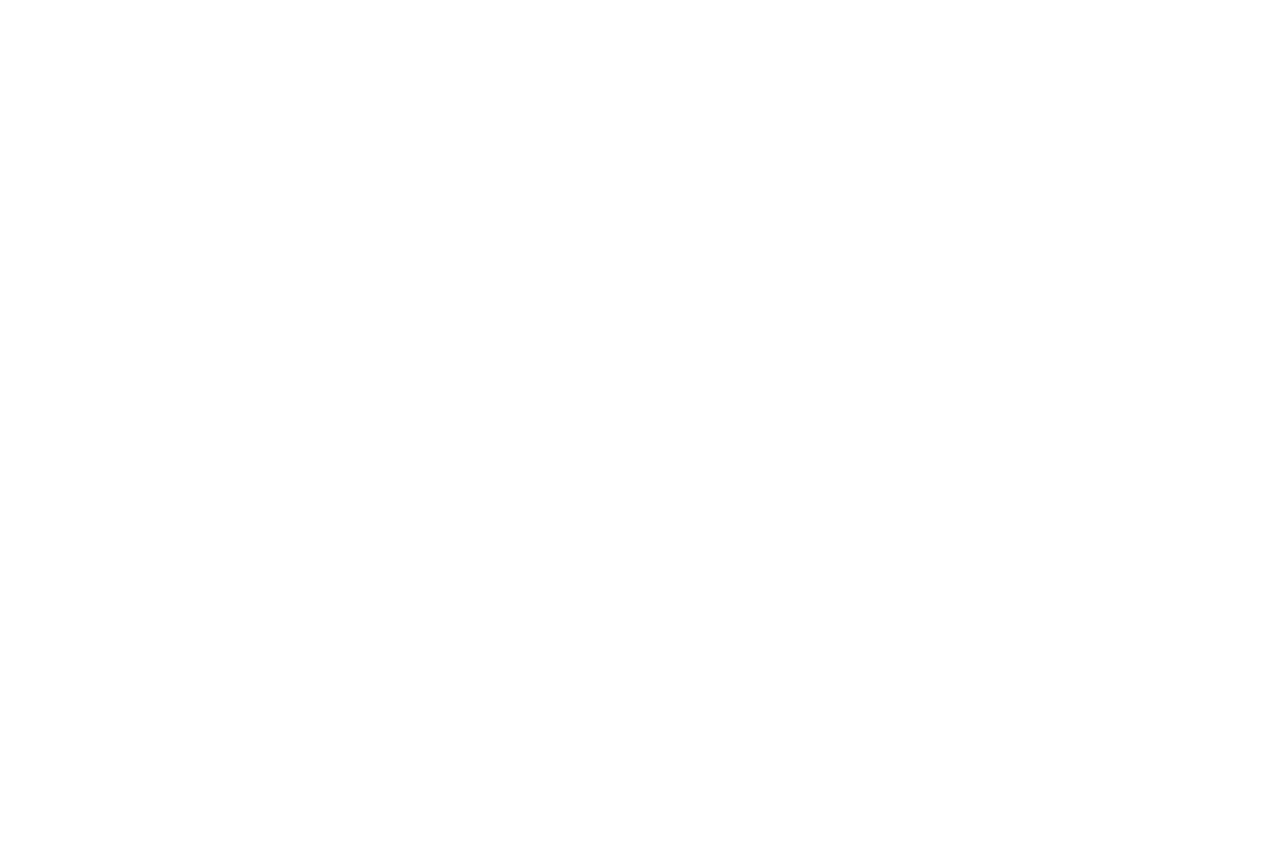
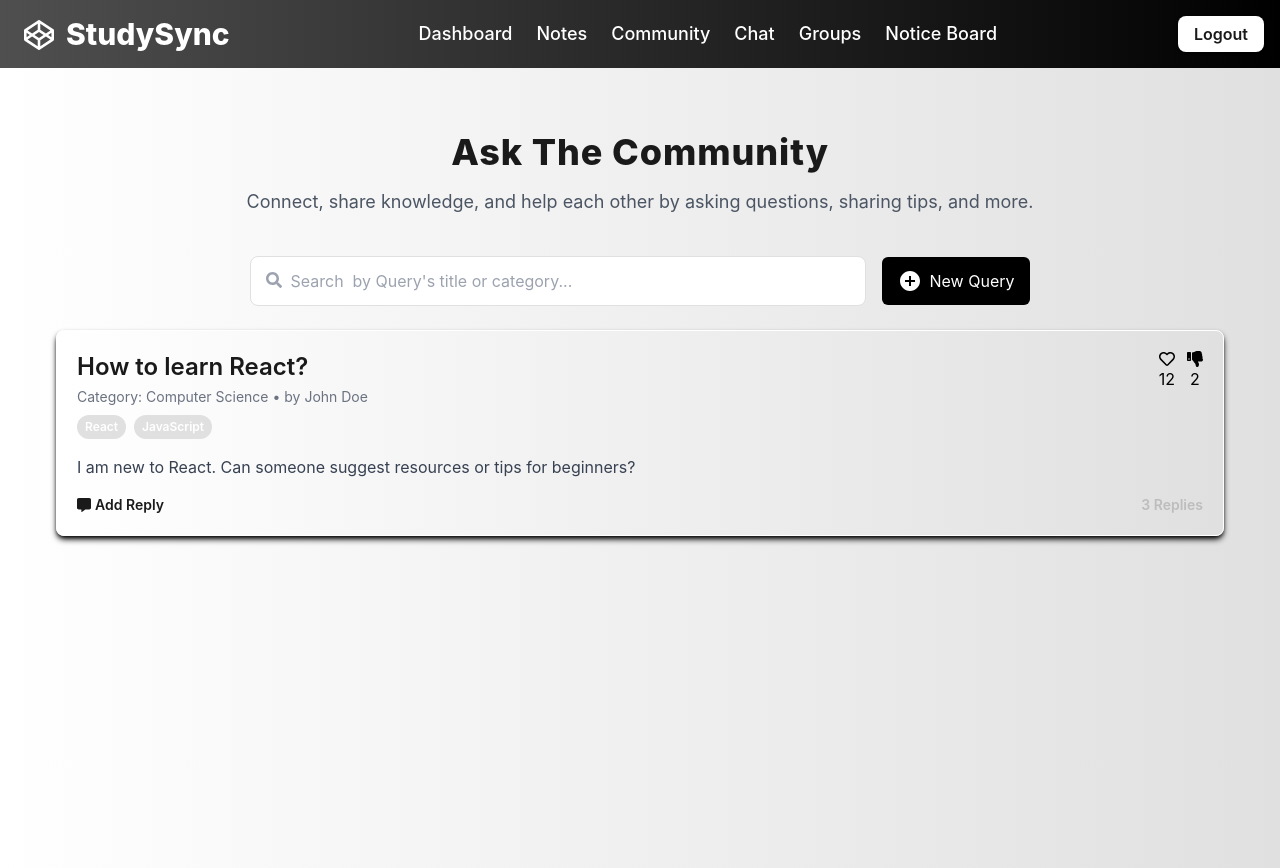
Before and after one commit to anishmehta24/StudySync, a React (Vite) app: page /community in a window 1280 px wide. Before the commit this address had no page. Before the commit the page ends 800 px from the top, so only its background shows below. Built offline with nearby package versions, Linux system fonts and the light colour scheme.

Commit message:
created community forum ui

```diff
--- a/src/App.jsx
+++ b/src/App.jsx
@@ -10,6 +10,7 @@
 import Aigenerator from './components/ai-notes-generation/Aigenerator'
 import theme from './theme'
 import { ThemeProvider } from '@mui/material'
+import Community from './components/Community/Community'
 
 function App() {
 
@@ -21,6 +22,7 @@
       <Route path="/login" element={<Login />} />
       <Route path="/dashboard" element={<Dashboard />} />
       <Route path="/notes" element={<Notes/>} />
+      <Route path="/community" element={<Community/>} />
       <Route path="/ai-note-generation" element={<Aigenerator/>} />
       <Route path="/notes/upload" element={<Uploadnotes/>} />
       <Route path="/signup" element={<Signup />} />
--- /dev/null
+++ b/src/components/Community/Community.jsx
@@ -0,0 +1,149 @@
+import React, { useState } from 'react';
+import { Link } from 'react-router-dom';
+import { FaHeart, FaRegHeart, FaThumbsDown, FaCommentAlt, FaSearch, FaPlus } from 'react-icons/fa';
+import Navbar from '../Navbar';
+import { AddCircle } from '@mui/icons-material';
+
+const samplePosts = [
+  {
+    id: 1,
+    title: 'How to learn React?',
+    content: 'I am new to React. Can someone suggest resources or tips for beginners?',
+    category: 'Computer Science',
+    tags: ['React', 'JavaScript'],
+    author: 'John Doe',
+    upvotes: 12,
+    downvotes: 2,
+    replies: 3,
+    liked: false,
+    disliked: false,
+  },
+  // Additional sample posts...
+];
+
+const Community = () => {
+  const [posts, setPosts] = useState(samplePosts);
+  const [searchTerm, setSearchTerm] = useState('');
+
+  const handleLike = (id) => {
+    setPosts(posts.map(post => {
+      if (post.id === id) {
+        return {
+          ...post,
+          liked: !post.liked,
+          disliked: false,
+          upvotes: post.liked ? post.upvotes - 1 : post.upvotes + 1,
+        };
+      }
+      return post;
+    }));
+  };
+
+  const handleDislike = (id) => {
+    setPosts(posts.map(post => {
+      if (post.id === id) {
+        return {
+          ...post,
+          disliked: !post.disliked,
+          liked: false,
+          downvotes: post.disliked ? post.downvotes - 1 : post.downvotes + 1,
+        };
+      }
+      return post;
+    }));
+  };
+
+  const filteredPosts = posts.filter(post =>
+    post.title.toLowerCase().includes(searchTerm.toLowerCase()) ||
+    post.category.toLowerCase().includes(searchTerm.toLowerCase())
+  );
+
+  return (
+    <div>
+        <Navbar/>
+    <div className="bg-gradient-to-r from-background to-secondary-light min-h-screen p-6">
+      {/* Header Section */}
+      <div className="text-center mb-10 mt-10">
+        <h1 className="text-4xl font-extrabold text-primary-dark mb-4 text-center tracking-wide">Ask The Community</h1>
+        <p className="text-lg text-gray-600">Connect, share knowledge, and help each other by asking questions, sharing tips, and more.</p>
+      </div>
+
+      {/* Search and New Post */}
+    <div className="flex flex-col items-center md:flex-row md:justify-center space-y-4 md:space-y-0 md:space-x-4 mb-6">
+        <div className="relative w-full md:w-1/2">
+            <FaSearch className="absolute left-4 top-4 text-gray-400" />
+            <input
+            type="text"
+            placeholder="Search  by Query's title or category..."
+            value={searchTerm}
+            onChange={(e) => setSearchTerm(e.target.value)}
+            className="w-full p-3 pl-10 rounded-lg border border-secondary-light focus:outline-none focus:border-primary-dark"
+            />
+        </div>
+        <Link to="/community/new-post">
+            <button className="flex items-center justify-center bg-primary text-background px-4 py-3 rounded-md hover:scale-105 transition duration-300 w-full md:w-auto">
+            <AddCircle className="mr-2" /> New Query
+            </button>
+        </Link>
+    </div>
+
+      {/* Posts List */}
+      {filteredPosts.map((post) => (
+        <div
+          key={post.id}
+          className="bg-gradient-to-r from-background to-secondary-light p-5 rounded-lg shadow-md shadow-current hover:shadow-lg hover:shadow-current mb-5 ml-8 mr-8 border border-secondary  cursor-pointer"
+        >
+          <div className="flex justify-between items-start">
+            <div>
+              <Link to={`/community/post/${post.id}`} className="text-2xl font-semibold text-primary-dark hover:underline">
+                {post.title}
+              </Link>
+              <p className="text-sm text-gray-500 mt-1">Category: {post.category} • by {post.author}</p>
+              <div className="flex gap-2 mt-2">
+                {post.tags.map((tag, index) => (
+                  <span key={index} className="bg-secondary-light text-background px-2 py-1 rounded-full text-xs font-semibold">
+                    {tag}
+                  </span>
+                ))}
+              </div>
+            </div>
+            <div className="flex space-x-3 items-center">
+              <button
+                onClick={() => handleLike(post.id)}
+                className={`text-primary ${post.liked ? 'text-primary' : 'hover:text-secondary'}`}
+              >
+                {post.liked ? <FaHeart /> : <FaRegHeart />} <span>{post.upvotes}</span>
+              </button>
+              <button
+                onClick={() => handleDislike(post.id)}
+                className={`text-primary ${post.disliked ? 'text-gray-500' : 'hover:text-secondary'}`}
+              >
+                <FaThumbsDown /> <span>{post.downvotes}</span>
+              </button>
+            </div>
+          </div>
+
+          <p className="text-gray-700 mt-4">{post.content}</p>
+
+          <div className="flex justify-between items-center mt-4">
+            <Link
+              to={`/community/post/${post.id}`}
+              className="text-primary-dark flex items-center space-x-1 hover:text-secondary-dark font-semibold text-sm"
+            >
+              <FaCommentAlt /> <span>Add Reply</span>
+            </Link>
+            <Link
+              to={`/community/post/${post.id}`}
+              className="text-secondary-dark hover:underline text-sm font-semibold"
+            >
+              {post.replies} Replies
+            </Link>
+          </div>
+        </div>
+      ))}
+    </div>
+    </div>
+  );
+};
+
+export default Community;
--- a/src/components/Dashboard.jsx
+++ b/src/components/Dashboard.jsx
@@ -5,13 +5,13 @@
 const Dashboard = () => {
   const features = [
     {
-      title: 'Note Sharing Platform',
+      title: 'Notes Sharing Platform',
       description: 'Upload, view, and share notes with other users.',
       link: '/notes',
       icon: <FaBook className="text-primary text-4xl" />,
     },
     {
-      title: 'AI Note Generation',
+      title: 'AI Notes   Generation',
       description: 'Generate notes using AI based on a topic or document.',
       link: '/ai-note-generation',
       icon: <FaRobot className="text-primary text-4xl" />,
@@ -20,13 +20,13 @@
       title: 'Community Support',
       description: 'Ask questions, share tips, and help others in our forum.',
       link: '/community',
-      icon: <FaComments className="text-primary text-4xl" />,
+      icon: <FaUsers className="text-primary text-4xl" />,
     },
     {
       title: 'Chat Feature',
       description: 'Chat with other users in real-time, one-on-one or in groups.',
       link: '/chat',
-      icon: <FaUsers className="text-primary text-4xl" />,
+      icon:  <FaComments className="text-primary text-4xl" />,
     },
     {
       title: 'Group Study Finder',
@@ -57,7 +57,7 @@
             <a
               href={feature.link}
               key={index}
-              className="bg-white border border-gray-200 p-8 rounded-lg shadow-lg hover:shadow-xl hover:bg-secondary-light hover:text-background transition duration-300 transform hover:scale-105"
+              className="bg-gradient-to-r from-background to-secondary-light border-gray-200 p-8 rounded-lg shadow-md shadow-current hover:shadow-xl hover:shadow-current hover:bg-secondary-light  transition duration-300 transform hover:scale-105"
             >
               <div className="flex flex-col items-center text-center">
                 {feature.icon}
--- a/src/components/notes/notes.jsx
+++ b/src/components/notes/notes.jsx
@@ -44,7 +44,7 @@
               Upload your notes to help others learn and explore. Your contributions make this a valuable resource for everyone.
             </p>
             <Link to='/notes/upload'>
-              <button className="bg-primary-dark text-background px-6 py-3 mb-8 rounded-md hover:bg-primary transition duration-300 font-medium mt-4">
+              <button className="bg-primary-dark text-background px-6 py-3 mb-8 rounded-md hover:scale-105 transition duration-300 mt-4">
                 Upload Your Notes <AddCircle className='ml-2 mb-1' />
               </button>
             </Link>
@@ -54,7 +54,7 @@
         <div className="flex justify-between items-center mt-4 mb-8">
           <h1 className="text-3xl font-bold text-primary-dark text-center tracking-normal">Featured Notes</h1>
         <Link to='/ai-note-generation'>
-            <button className="bg-primary-dark text-background px-4 py-2 rounded-md hover:bg-primary transition duration-300">
+            <button className="bg-primary-dark text-background px-4 py-2 rounded-md hover:scale-105 transition duration-100">
             Generate Notes From AI <span><AutoAwesome className='mb-1'/></span>
             </button>
         </Link>
@@ -92,7 +92,7 @@
           {filteredNotes.map((note) => (
             <div
               key={note.id}
-              className="bg-background border border-secondary-light p-4 rounded-lg shadow-md hover:shadow-lg transition duration-300 cursor-pointer"
+              className="bg-gradient-to-r from-background to-secondary-light border border-secondary-light p-4 rounded-lg shadow-md shadow-current hover:shadow-lg hover:shadow-current transition duration-300 cursor-pointer"
               onClick={() => setSelectedNote(note)}
             >
               <img src={note.thumbnail} alt={note.title} className="w-full h-40 object-cover rounded-t-md mb-2" />
```
